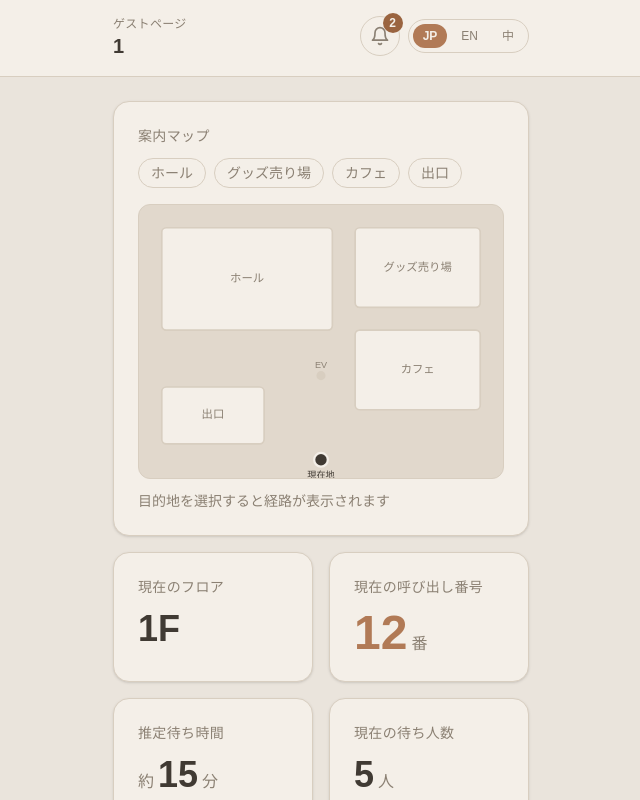
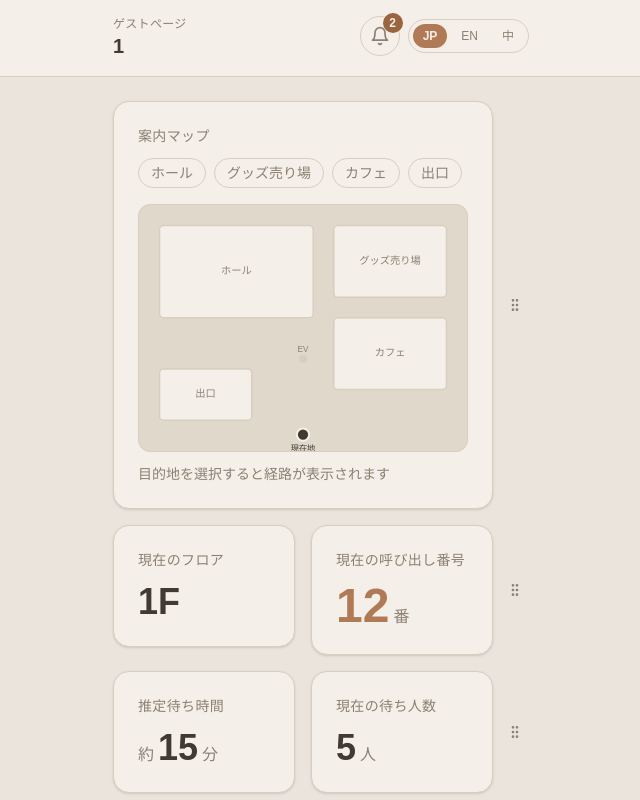
Before and after one commit to pj-hoakari/tolo-web, a Next.js app: page /tenant/1/event/1/guest in a window 1280 px wide. Shown: the top 800 px of the page, without its empty margins (319-959 px from the left). Built offline with nearby package versions, Linux system fonts and the light colour scheme.

Commit message:
作業途中

```diff
--- a/src/app/tenant/[tenantId]/event/[eventId]/guest/_components/GuestInfoContainer.tsx
+++ b/src/app/tenant/[tenantId]/event/[eventId]/guest/_components/GuestInfoContainer.tsx
@@ -1,7 +1,30 @@
+"use client";
+
+import {
+  closestCenter,
+  DndContext,
+  type DragEndEvent,
+  KeyboardSensor,
+  PointerSensor,
+  useSensor,
+  useSensors,
+} from "@dnd-kit/core";
+import {
+  arrayMove,
+  SortableContext,
+  sortableKeyboardCoordinates,
+  useSortable,
+  verticalListSortingStrategy,
+} from "@dnd-kit/sortable";
+import { CSS } from "@dnd-kit/utilities";
+import { GripVertical } from "lucide-react";
+import { useState } from "react";
+import { Button } from "@/components/ui/button";
 import {
   type GuestInfoComponent,
   getGuestInfoComponentId,
 } from "@/features/guest/info/type";
+import { cn } from "@/lib/utils";
 
 /** 1 行に並べるモジュール。配列で渡すとその行は横並び（グリッド）になる */
 export type GuestInfoRow = GuestInfoComponent | GuestInfoComponent[];
@@ -18,35 +41,114 @@ function getRowKey(row: GuestInfoRow): string {
     : getGuestInfoComponentId(row);
 }
 
+type SortableRowProps = {
+  id: string;
+  components: GuestInfoComponent[];
+  isGrid: boolean;
+  tenantId: string;
+  eventId: string;
+};
+
+function SortableRow({
+  id,
+  components,
+  isGrid,
+  tenantId,
+  eventId,
+}: SortableRowProps) {
+  const {
+    attributes,
+    listeners,
+    setNodeRef,
+    transform,
+    transition,
+    isDragging,
+  } = useSortable({ id });
+
+  const style = {
+    transform: CSS.Transform.toString(transform),
+    transition,
+  };
+
+  return (
+    <div
+      ref={setNodeRef}
+      style={style}
+      className={cn(
+        "flex items-stretch gap-2",
+        isDragging && "z-10 opacity-80",
+      )}
+    >
+      <div className={cn("min-w-0 flex-1", isGrid && "grid grid-cols-2 gap-4")}>
+        {components.map((Component) => (
+          <div key={getGuestInfoComponentId(Component)} className="w-full">
+            <Component tenantId={tenantId} eventId={eventId} />
+          </div>
+        ))}
+      </div>
+
+      <Button
+        type="button"
+        variant="ghost"
+        size="icon-sm"
+        aria-label="ドラッグして並び替え"
+        className="cursor-grab touch-none self-center active:cursor-grabbing"
+        {...attributes}
+        {...listeners}
+      >
+        <GripVertical />
+      </Button>
+    </div>
+  );
+}
+
 export function GuestInfoContainer({
   tenantId,
   eventId,
   rows,
 }: GuestInfoContainerProps) {
+  const [order, setOrder] = useState<GuestInfoRow[]>(rows);
+
+  const sensors = useSensors(
+    useSensor(PointerSensor, { activationConstraint: { distance: 5 } }),
+    useSensor(KeyboardSensor, {
+      coordinateGetter: sortableKeyboardCoordinates,
+    }),
+  );
+
+  const handleDragEnd = (event: DragEndEvent) => {
+    const { active, over } = event;
+    if (!over || active.id === over.id) return;
+    setOrder((prev) => {
+      const oldIndex = prev.findIndex((row) => getRowKey(row) === active.id);
+      const newIndex = prev.findIndex((row) => getRowKey(row) === over.id);
+      if (oldIndex === -1 || newIndex === -1) return prev;
+      return arrayMove(prev, oldIndex, newIndex);
+    });
+  };
+
+  const itemIds = order.map(getRowKey);
+
   return (
+    <DndContext
+      sensors={sensors}
+      collisionDetection={closestCenter}
+      onDragEnd={handleDragEnd}
+    >
+      <SortableContext items={itemIds} strategy={verticalListSortingStrategy}>
         <div className="flex flex-col gap-4">
-      {rows.map((row) => {
-        if (Array.isArray(row)) {
-          return (
-            <div key={getRowKey(row)} className="grid grid-cols-2 gap-4">
-              {row.map((Component) => (
-                <Component
-                  key={getGuestInfoComponentId(Component)}
+          {order.map((row) => (
+            <SortableRow
+              key={getRowKey(row)}
+              id={getRowKey(row)}
+              components={Array.isArray(row) ? row : [row]}
+              isGrid={Array.isArray(row)}
               tenantId={tenantId}
               eventId={eventId}
             />
           ))}
         </div>
+      </SortableContext>
+    </DndContext>
   );
 }
-
-        const Component = row;
-        return (
-          <div className="w-full" key={getRowKey(row)}>
-            <Component tenantId={tenantId} eventId={eventId} />
-          </div>
-        );
-      })}
-    </div>
-  );
-}
--- /dev/null
+++ b/src/components/ui/button.tsx
@@ -0,0 +1,50 @@
+import { Slot } from "@radix-ui/react-slot";
+import { cva, type VariantProps } from "class-variance-authority";
+import type * as React from "react";
+
+import { cn } from "@/lib/utils";
+
+const buttonVariants = cva(
+  "inline-flex items-center justify-center gap-2 whitespace-nowrap rounded-md text-sm font-medium transition-colors disabled:pointer-events-none disabled:opacity-50 [&_svg]:pointer-events-none [&_svg]:size-4 [&_svg]:shrink-0",
+  {
+    variants: {
+      variant: {
+        default: "bg-accent text-surface hover:bg-accent-strong",
+        outline:
+          "border border-line bg-surface text-ink-muted hover:text-accent",
+        ghost: "text-ink-muted hover:bg-surface-muted hover:text-accent",
+      },
+      size: {
+        default: "h-9 px-4 py-2",
+        sm: "h-8 rounded-md px-3 text-xs",
+        icon: "h-9 w-9",
+        "icon-sm": "h-7 w-7 rounded-md",
+      },
+    },
+    defaultVariants: {
+      variant: "default",
+      size: "default",
+    },
+  },
+);
+
+function Button({
+  className,
+  variant,
+  size,
+  asChild = false,
+  ...props
+}: React.ComponentProps<"button"> &
+  VariantProps<typeof buttonVariants> & {
+    asChild?: boolean;
+  }) {
+  const Comp = asChild ? Slot : "button";
+  return (
+    <Comp
+      className={cn(buttonVariants({ variant, size, className }))}
+      {...props}
+    />
+  );
+}
+
+export { Button, buttonVariants };
--- /dev/null
+++ b/src/lib/utils.ts
@@ -0,0 +1,6 @@
+import { type ClassValue, clsx } from "clsx";
+import { twMerge } from "tailwind-merge";
+
+export function cn(...inputs: ClassValue[]) {
+  return twMerge(clsx(inputs));
+}
```
Also changed, not shown: package.json (+20 -12 lines), components.json (added), 1 other file (tests, documents, lock files or other folders). Lines whose indentation alone changed are shown as unchanged.
